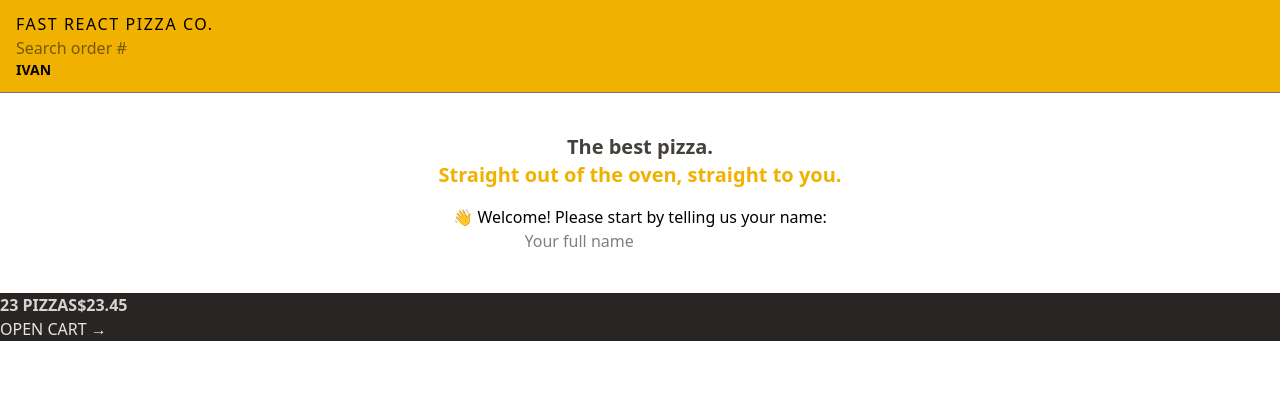
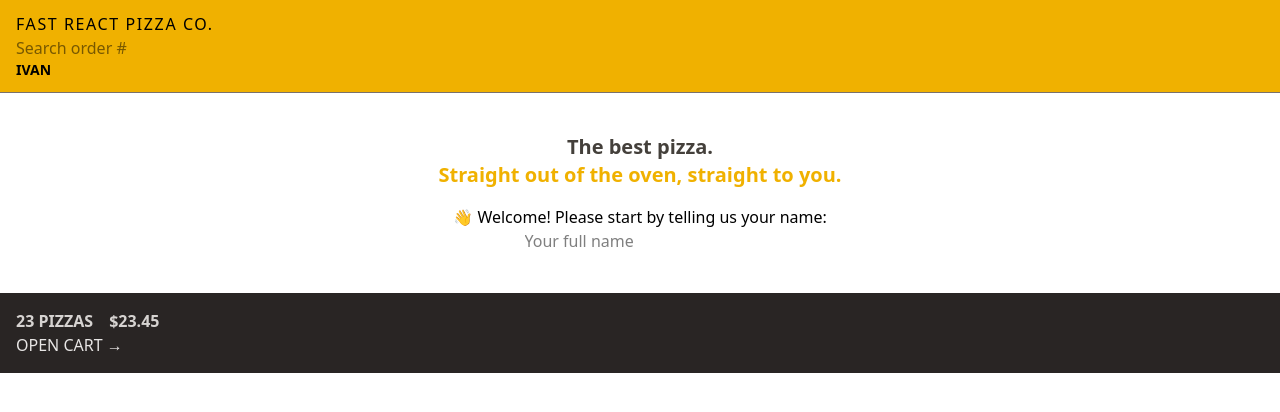
Before and after one commit to ivantxo/18_fast_react_pizza, a React (Vite) app: page / in a window 1280 px wide. Shown: the top 412 px of the page. Built offline with nearby package versions, Linux system fonts and the light colour scheme.

Commit message:
Box model: Space between

```diff
--- a/src/features/cart/CartOverview.jsx
+++ b/src/features/cart/CartOverview.jsx
@@ -2,8 +2,8 @@
 
 function CartOverview() {
   return (
-    <div className="bg-stone-800 text-stone-200 uppercase">
-      <p className="font-semibold text-stone-300">
+    <div className="bg-stone-800 text-stone-200 uppercase p-4">
+      <p className="font-semibold text-stone-300 space-x-4">
         <span>23 pizzas</span>
         <span>$23.45</span>
       </p>
```
